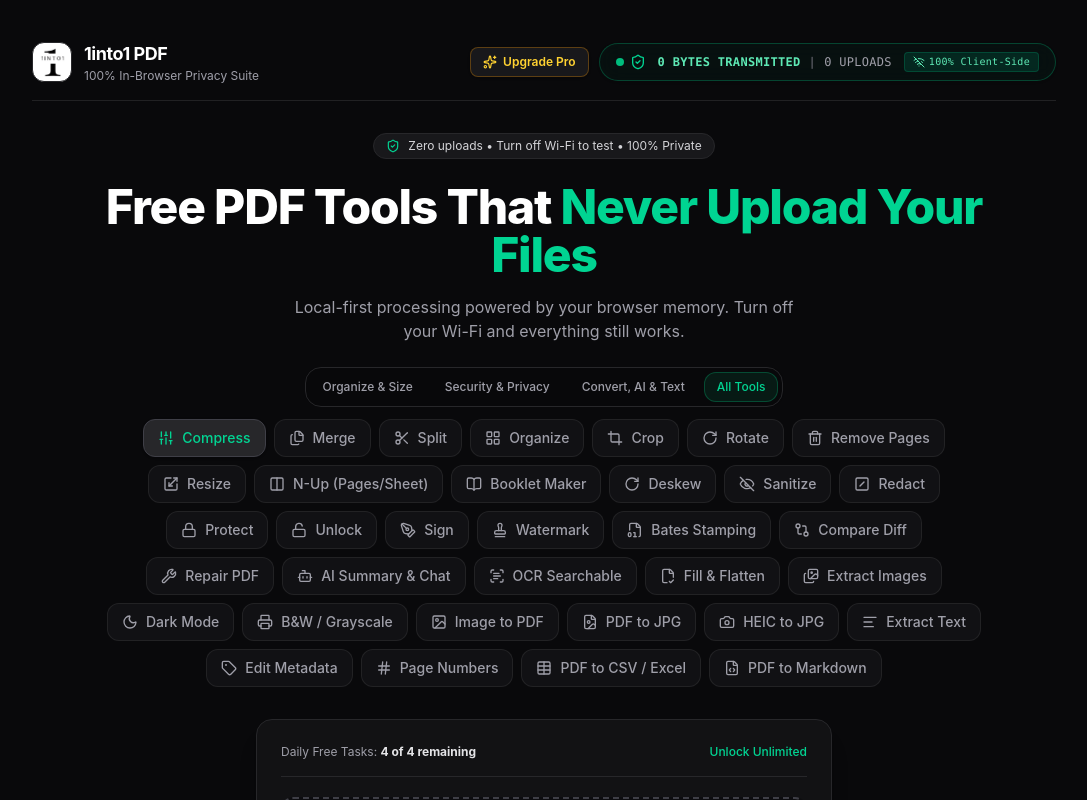
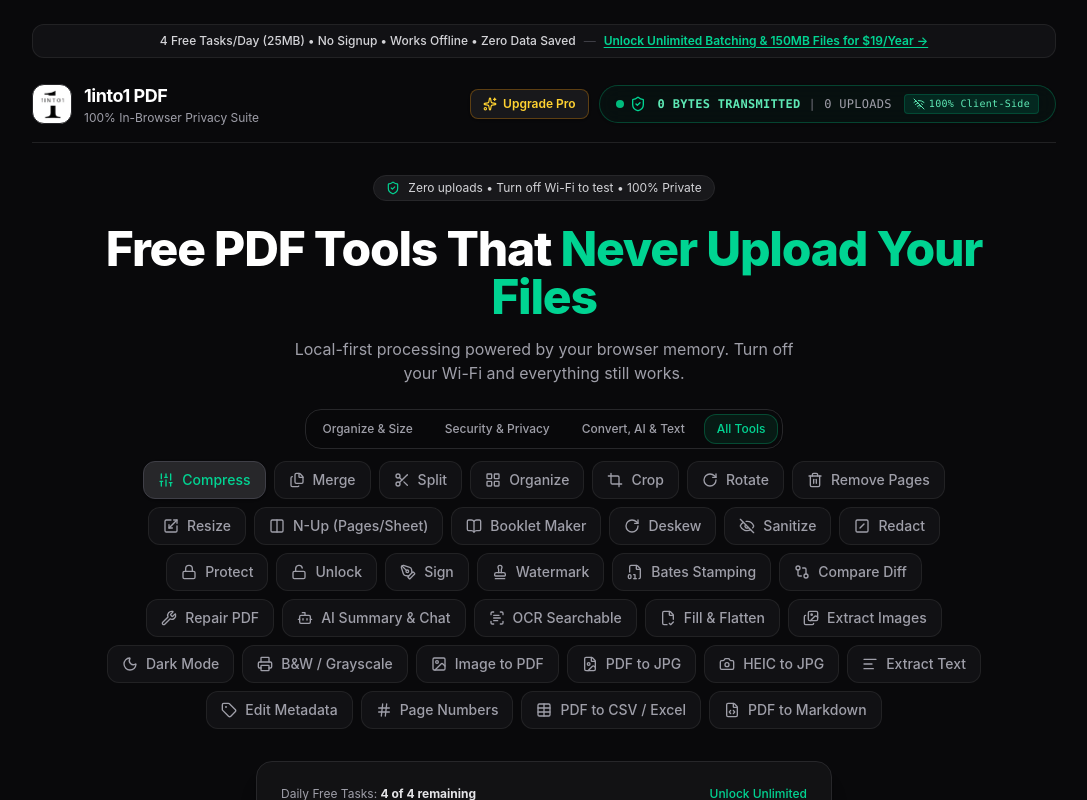
Before and after one commit to aniketgawandew65-pdf/privacy-pdf, a React (Vite) app: page / in a window 1280 px wide. Shown: the top 800 px of the page, without its empty margins (96-1183 px from the left). Built offline with nearby package versions, Linux system fonts and the light colour scheme.

Commit message:
Deploy: add top value banner, live network telemetry, and hardened checkout

```diff
--- a/src/App.tsx
+++ b/src/App.tsx
@@ -272,6 +272,25 @@ export default function App() {
 
   return (
     <div className="min-h-screen bg-zinc-950 text-zinc-100 flex flex-col items-center justify-between p-6 selection:bg-emerald-500 selection:text-black">
+      {/* Top Value / Announcement Banner */}
+      <div className="w-full max-w-5xl mb-2 py-2 px-4 rounded-xl bg-zinc-900/60 border border-zinc-800/80 text-center text-[11px] sm:text-xs text-zinc-400 flex flex-wrap items-center justify-center gap-x-2 gap-y-1">
+        <span className="text-zinc-300 font-medium">
+          4 Free Tasks/Day (25MB) • No Signup • Works Offline • Zero Data Saved
+        </span>
+        <span className="text-zinc-700 hidden sm:inline">—</span>
+        {isPro ? (
+          <span className="text-emerald-400 font-semibold">Pro License Active (Unlimited Batching &amp; 150MB)</span>
+        ) : (
+          <button
+            type="button"
+            onClick={() => setIsProModalOpen(true)}
+            className="text-emerald-400 hover:text-emerald-300 font-semibold underline underline-offset-2 transition-colors cursor-pointer"
+          >
+            Unlock Unlimited Batching &amp; 150MB Files for $19/Year →
+          </button>
+        )}
+      </div>
+
       {/* Header */}
       <header className="w-full max-w-5xl flex flex-col sm:flex-row items-center justify-between gap-4 py-4 border-b border-zinc-800/80">
         <NavLink to="/" className="flex items-center gap-3 text-left">
@@ -454,14 +473,13 @@ export default function App() {
               <Route path="/compress-pdf-to-200kb" element={<Compressor file={activeFile} onFileChange={handleSingleFileChange} />} />
               <Route path="/compress-pdf-to-500kb" element={<Compressor file={activeFile} onFileChange={handleSingleFileChange} />} />
 
-
               <Route path="*" element={<NotFound />} />
             </Routes>
           </Suspense>
         </ErrorBoundary>
       </main>
 
-    {/* Footer */}
+      {/* Footer */}
       <footer className="w-full max-w-5xl mx-auto mt-16 sm:mt-20 px-4 sm:px-6 py-8 border-t border-zinc-900 flex flex-col gap-6 text-xs text-zinc-500">
         {/* Popular Workflows & SEO Directory */}
         <div className="flex flex-col lg:flex-row items-start lg:items-center justify-between gap-4 pb-6 border-b border-zinc-900/60">
```
Also changed, not shown: 1 other file (tests, documents, lock files or other folders).
